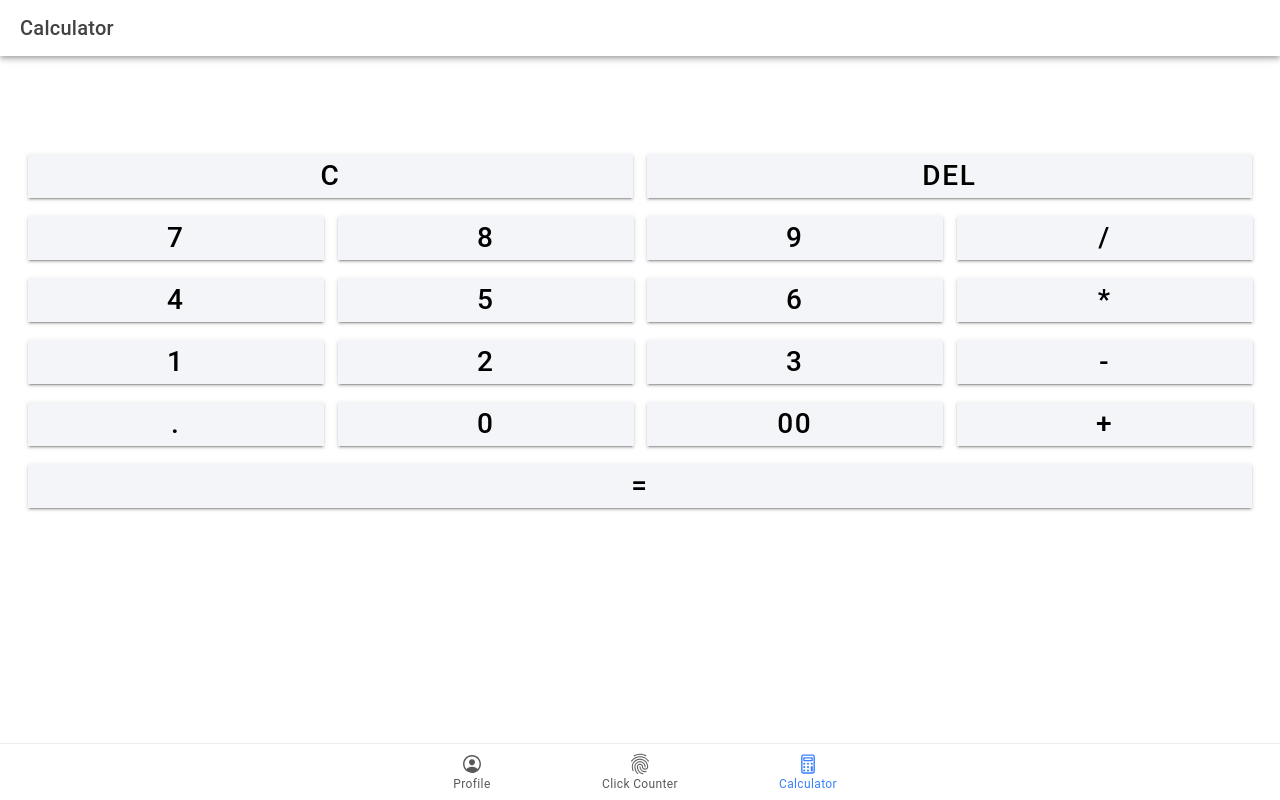
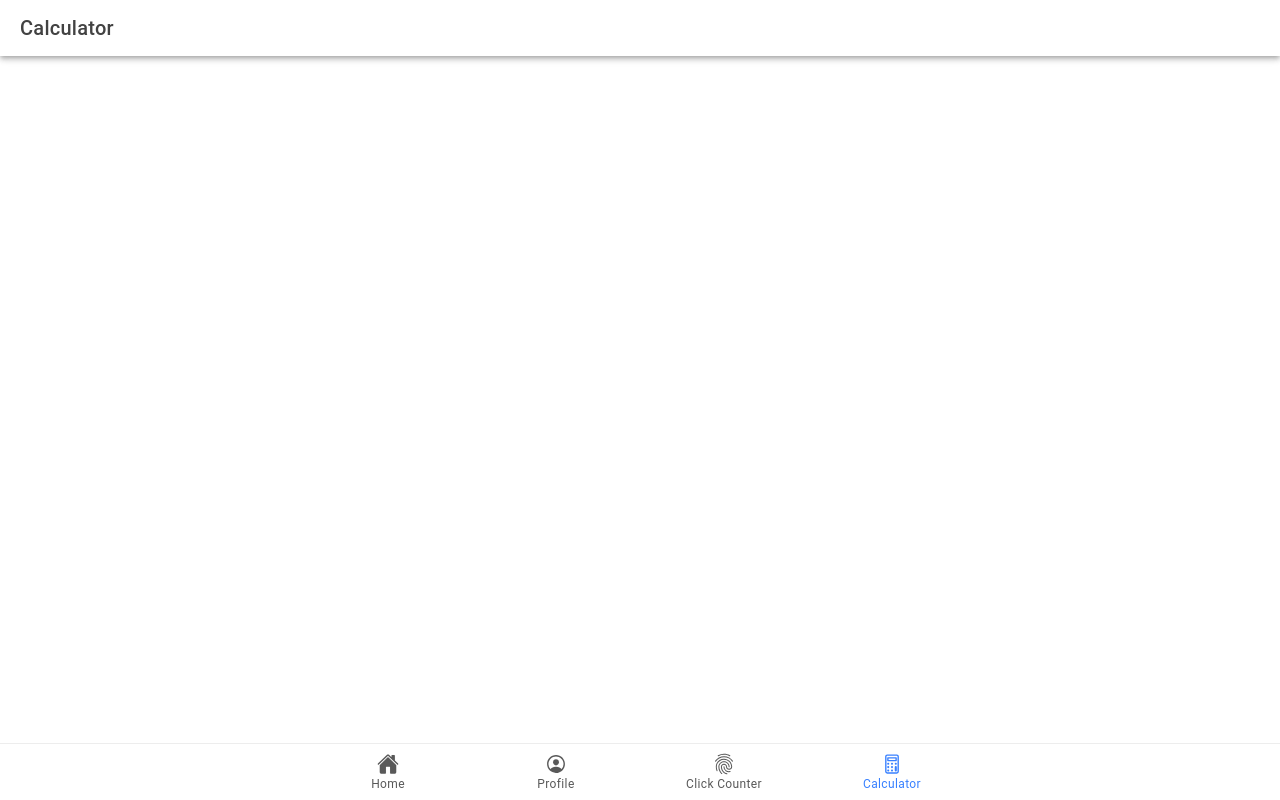
Before and after one commit to henhentabs/ion-t-taborno, a React (Vite) app: page /tab3 in a window 1280 px wide. Built offline with nearby package versions, Linux system fonts and the light colour scheme.

Commit message:
added home simple content

```diff
--- a/src/App.tsx
+++ b/src/App.tsx
@@ -10,7 +10,8 @@ import {
   setupIonicReact
 } from '@ionic/react';
 import { IonReactRouter } from '@ionic/react-router';
-import { calculatorOutline, ellipse, fingerPrintOutline, personCircleOutline, square, triangle } from 'ionicons/icons';
+import { home, calculatorOutline, ellipse, fingerPrintOutline, personCircleOutline, square, triangle } from 'ionicons/icons';
+import Home from './pages/Home';
 import Tab1 from './pages/Tab1';
 import Tab2 from './pages/Tab2';
 import Tab3 from './pages/Tab3';
@@ -41,6 +42,12 @@ const App: React.FC = () => (
     <IonReactRouter>
       <IonTabs>
         <IonRouterOutlet>
+          <Route exact path="/">
+            <Redirect to="/home" />
+          </Route>
+          <Route exact path="/home">
+            <Home />
+          </Route>
           <Route exact path="/tab1">
             <Tab1 />
           </Route>
@@ -50,11 +57,12 @@ const App: React.FC = () => (
           <Route path="/tab3">
             <Tab3 />
           </Route>
-          <Route exact path="/">
-            <Redirect to="/tab1" />
-          </Route>
         </IonRouterOutlet>
         <IonTabBar slot="bottom">
+          <IonTabButton tab="home" href="/home">
+            <IonIcon aria-hidden="true" icon={home} />
+            <IonLabel>Home</IonLabel>
+          </IonTabButton>
           <IonTabButton tab="tab1" href="/tab1">
             <IonIcon aria-hidden="true" icon={personCircleOutline} />
             <IonLabel>Profile</IonLabel>
--- /dev/null
+++ b/src/pages/Home.css
@@ -0,0 +1,14 @@
+.horizontal-list {
+    display: flex;
+    flex-direction: row;
+    justify-content: space-between; /* Adjust as per your need */
+    padding: 0; /* Optional: Remove default padding */
+  }
+
+.circular-button {
+  border-radius: 50%;
+}
+
+/* #profile{
+    width: 20px;
+} */
--- /dev/null
+++ b/src/pages/Home.tsx
@@ -0,0 +1,26 @@
+import React from 'react';
+import {
+  IonContent,
+  IonHeader,
+  IonPage,
+  IonTitle,
+  IonToolbar,
+} from '@ionic/react';
+
+const Home: React.FC = () => {
+  return (
+    <IonPage>
+      <IonHeader>
+        <IonToolbar>
+          <IonTitle>Home</IonTitle>
+        </IonToolbar>
+      </IonHeader>
+      <IonContent fullscreen>
+        <img src="../src/assets/img/HEN_CIRCLE_PINK_PNG.png" alt="profile" />
+        <h1>Hello Everyone!<br></br>I am Hencez Heart M. Taborno.</h1>
+      </IonContent>
+    </IonPage>
+  );
+};
+
+export default Home;
--- a/src/pages/Tab1.css
+++ b/src/pages/Tab1.css
@@ -11,8 +11,8 @@
 }
 
 #modal_cover_pic {
-    width: 80%;
-    height: 82%;
+    width: 100%;
+    height: 100%;
     margin: auto;
     display: flex;
     justify-content: center;
@@ -20,6 +20,24 @@
 }
 
 #modal_prof_pic {
+    width: 100%;
+    height: 100%;
+    margin: auto;
+    display: flex;
+    justify-content: center;
+    align-items: center;
+}
+
+#coverpic{
+    width: 80%;
+    height: 75%;
+    margin: auto;
+    display: flex;
+    justify-content: center;
+    align-items: center;
+}
+
+#profpic {
     width: 80%;
     height: 55%;
     margin: auto;
@@ -28,9 +46,22 @@
     align-items: center;
 }
 
-#modal_close_button{
+#modal_coverpic_close_button{
     position: absolute;
-    margin-left: 285px;
+    margin-left: 360px;
+    margin-top: 70px;
     /* background-color: transparent;
     border-radius: 50px; */
 }
+
+#modal_profpic_close_button{
+    position: absolute;
+    margin-left: 360px;
+    margin-top: 70px;
+    /* background-color: transparent;
+    border-radius: 50px; */
+}
+
+.custom-modal {
+    --background: transparent;
+}
--- a/src/pages/Tab1.tsx
+++ b/src/pages/Tab1.tsx
@@ -122,19 +122,21 @@ const Tab1: React.FC = () => {
             isOpen={showModal_coverpic}
             onDidDismiss={() => setShowModal_coverpic(false)}
             id="modal_cover_pic"
+            className="custom-modal"
           >
-            <img alt="Silhouette of mountains" src="../src/assets/img/COVER_PIC_WHOLE_JPG.jpg" />
-            <IonButton color="light" id="modal_close_button" onClick={() => setShowModal_coverpic(false)}>X</IonButton>
+            <img alt="Silhouette of mountains" id="coverpic" src="../src/assets/img/COVER_PIC_WHOLE_JPG.jpg" />
+            <IonButton color="light" id="modal_coverpic_close_button" onClick={() => setShowModal_coverpic(false)}>X</IonButton>
           </IonModal>
 
           <IonModal
             isOpen={showModal_profpic}
             onDidDismiss={() => setShowModal_profpic(false)}
             id="modal_prof_pic"
+            className="custom-modal"
           >
             {/* <img alt="Silhouette of mountains" src="../src/assets/img/HENHEN_JPG.jpg" /> */}
-            <img alt="Silhouette of mountains" src="../src/assets/img/HEN_CIRCLE_PINK_PNG.png" />
-            <IonButton color="light" id="modal_close_button" onClick={() => setShowModal_profpic(false)}>X</IonButton>
+            <img alt="Silhouette of mountains" id="profpic" src="../src/assets/img/HEN_CIRCLE_PINK_PNG.png" />
+            <IonButton color="light" id="modal_profpic_close_button" onClick={() => setShowModal_profpic(false)}>X</IonButton>
           </IonModal>
 
 
--- a/src/pages/Tab2.tsx
+++ b/src/pages/Tab2.tsx
@@ -1,51 +1,19 @@
-// Tab2.tsx
-import React, { useState } from 'react';
-import { IonContent, IonHeader, IonPage, IonTitle, IonToolbar, IonButton, IonGrid, IonRow, IonCol } from '@ionic/react';
+import React from 'react';
+import { IonContent, IonHeader, IonPage, IonTitle, IonToolbar } from '@ionic/react';
 
-const Tab2: React.FC = () => {
-  const [counter, setCounter] = useState<number>(0);
-
-  const incrementCounter = () => {
-    setCounter(counter + 1);
-  };
-
-  const resetCounter = () => {
-    setCounter(0);
-  };
-
+const Calculator: React.FC = () => {
   return (
     <IonPage>
       <IonHeader>
         <IonToolbar>
-          <IonTitle>Click Counter</IonTitle>
+          <IonTitle>Calculator</IonTitle>
         </IonToolbar>
       </IonHeader>
-      <IonContent fullscreen className="ion-padding">
-        <IonGrid>
-          <IonRow>
-            <IonCol size="12" className="ion-text-center">
-              <p>Click the button to increase the count:</p>
-            </IonCol>
-          </IonRow>
-          <IonRow>
-            <IonCol size="12" className="ion-text-center">
-              <IonButton onClick={incrementCounter}>Click Me</IonButton>
-            </IonCol>
-          </IonRow>
-          <IonRow>
-            <IonCol size="12" className="ion-text-center">
-              <p>Counter: {counter}</p>
-            </IonCol>
-          </IonRow>
-          <IonRow>
-            <IonCol size="12" className="ion-text-center">
-              <IonButton onClick={resetCounter}>Reset</IonButton>
-            </IonCol>
-          </IonRow>
-        </IonGrid>
+      <IonContent fullscreen>
+        {/* Your content here */}
       </IonContent>
     </IonPage>
   );
 };
 
-export default Tab2;
+export default Calculator;
--- a/src/pages/Tab3.css
+++ b/src/pages/Tab3.css
@@ -1,3 +1,3 @@
-#btns{
+/* #btns{
     font-size: 28px;
-}
+} */
--- a/src/pages/Tab3.tsx
+++ b/src/pages/Tab3.tsx
@@ -1,31 +1,8 @@
-// Calculator.tsx
-import React, { useState } from 'react';
-import { IonContent, IonHeader, IonPage, IonTitle, IonToolbar, IonButton, IonGrid, IonRow, IonCol, IonInput } from '@ionic/react';
+import React from 'react';
+import { IonContent, IonHeader, IonPage, IonTitle, IonToolbar } from '@ionic/react';
 import './Tab3.css';
 
 const Calculator: React.FC = () => {
-  const [input, setInput] = useState<string>('');
-
-  const handleInput = (value: string) => {
-    setInput(input + value);
-  };
-
-  const handleClear = () => {
-    setInput('');
-  };
-
-  const handleDelete = () => {
-    setInput(input.slice(0, -1));
-  };
-
-  const handleCalculate = () => {
-    try {
-      setInput(eval(input).toString());
-    } catch (error) {
-      setInput('Error');
-    }
-  };
-
   return (
     <IonPage>
       <IonHeader>
@@ -34,83 +11,7 @@ const Calculator: React.FC = () => {
         </IonToolbar>
       </IonHeader>
       <IonContent fullscreen className="ion-padding" style={{ backgroundColor: 'dark' }}>
-        <IonGrid>
-          <IonRow>
-            <IonCol size="12">
-              <IonInput style={{ fontSize: '50px' }} value={input} readonly={true} className="ion-text-right" />
-            </IonCol>
-          </IonRow>
-
-          <IonRow>
-            <IonCol size="6">
-              <IonButton id="btns" expand="full" color="light" onClick={handleClear}>C</IonButton>
-            </IonCol>
-            <IonCol size="6">
-              <IonButton id="btns" expand="full" color="light" onClick={handleDelete}>DEL</IonButton>
-            </IonCol>
-          </IonRow>
-          <IonRow>
-            <IonCol size="3">
-              <IonButton id="btns" expand="full" color="light" onClick={() => handleInput('7')}>7</IonButton>
-            </IonCol>
-            <IonCol size="3">
-              <IonButton id="btns" expand="full" color="light" onClick={() => handleInput('8')}>8</IonButton>
-            </IonCol>
-            <IonCol size="3">
-              <IonButton id="btns" expand="full" color="light" onClick={() => handleInput('9')}>9</IonButton>
-            </IonCol>
-            <IonCol size="3">
-              <IonButton id="btns" expand="full" color="light" onClick={() => handleInput('/')}>/</IonButton>
-            </IonCol>
-          </IonRow>
-          <IonRow>
-            <IonCol size="3">
-              <IonButton id="btns" expand="full" color="light" onClick={() => handleInput('4')}>4</IonButton>
-            </IonCol>
-            <IonCol size="3">
-              <IonButton id="btns" expand="full" color="light" onClick={() => handleInput('5')}>5</IonButton>
-            </IonCol>
-            <IonCol size="3">
-              <IonButton id="btns" expand="full" color="light" onClick={() => handleInput('6')}>6</IonButton>
-            </IonCol>
-            <IonCol size="3">
-              <IonButton id="btns" expand="full" color="light" onClick={() => handleInput('*')}>*</IonButton>
-            </IonCol>
-          </IonRow>
-          <IonRow>
-            <IonCol size="3">
-              <IonButton id="btns" expand="full" color="light" onClick={() => handleInput('1')}>1</IonButton>
-            </IonCol>
-            <IonCol size="3">
-              <IonButton id="btns" expand="full" color="light" onClick={() => handleInput('2')}>2</IonButton>
-            </IonCol>
-            <IonCol size="3">
-              <IonButton id="btns" expand="full" color="light" onClick={() => handleInput('3')}>3</IonButton>
-            </IonCol>
-            <IonCol size="3">
-              <IonButton id="btns" expand="full" color="light" onClick={() => handleInput('-')}>-</IonButton>
-            </IonCol>
-          </IonRow>
-          <IonRow>
-            <IonCol size="3">
-              <IonButton id="btns" expand="full" color="light" onClick={() => handleInput('.')}>.</IonButton>
-            </IonCol>
-            <IonCol size="3">
-              <IonButton id="btns" expand="full" color="light" onClick={() => handleInput('0')}>0</IonButton>
-            </IonCol>
-            <IonCol size="3">
-              <IonButton id="btns" expand="full" color="light" onClick={() => handleInput('00')}>00</IonButton>
-            </IonCol>
-            <IonCol size="3">
-              <IonButton id="btns" expand="full" color="light" onClick={() => handleInput('+')}>+</IonButton>
-            </IonCol>
-          </IonRow>
-          <IonRow>
-            <IonCol size="12">
-              <IonButton id="btns" expand="full" color="light" onClick={handleCalculate}>=</IonButton>
-            </IonCol>
-          </IonRow>
-        </IonGrid>
+        {/* Your content here */}
       </IonContent>
     </IonPage>
   );
```
Also changed, not shown: src/pages/quick_facts.tsx (deleted, +0 -38 lines).
